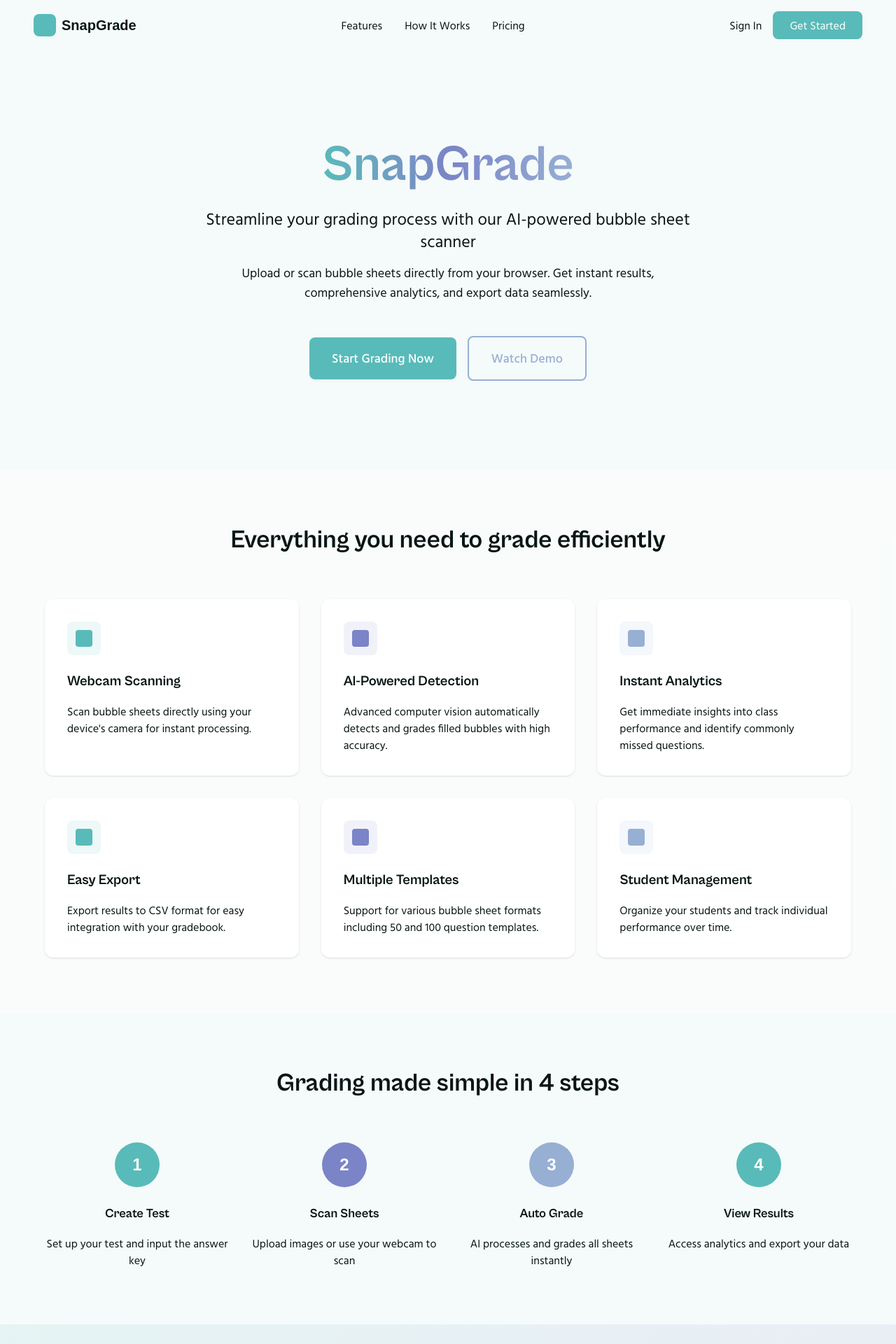
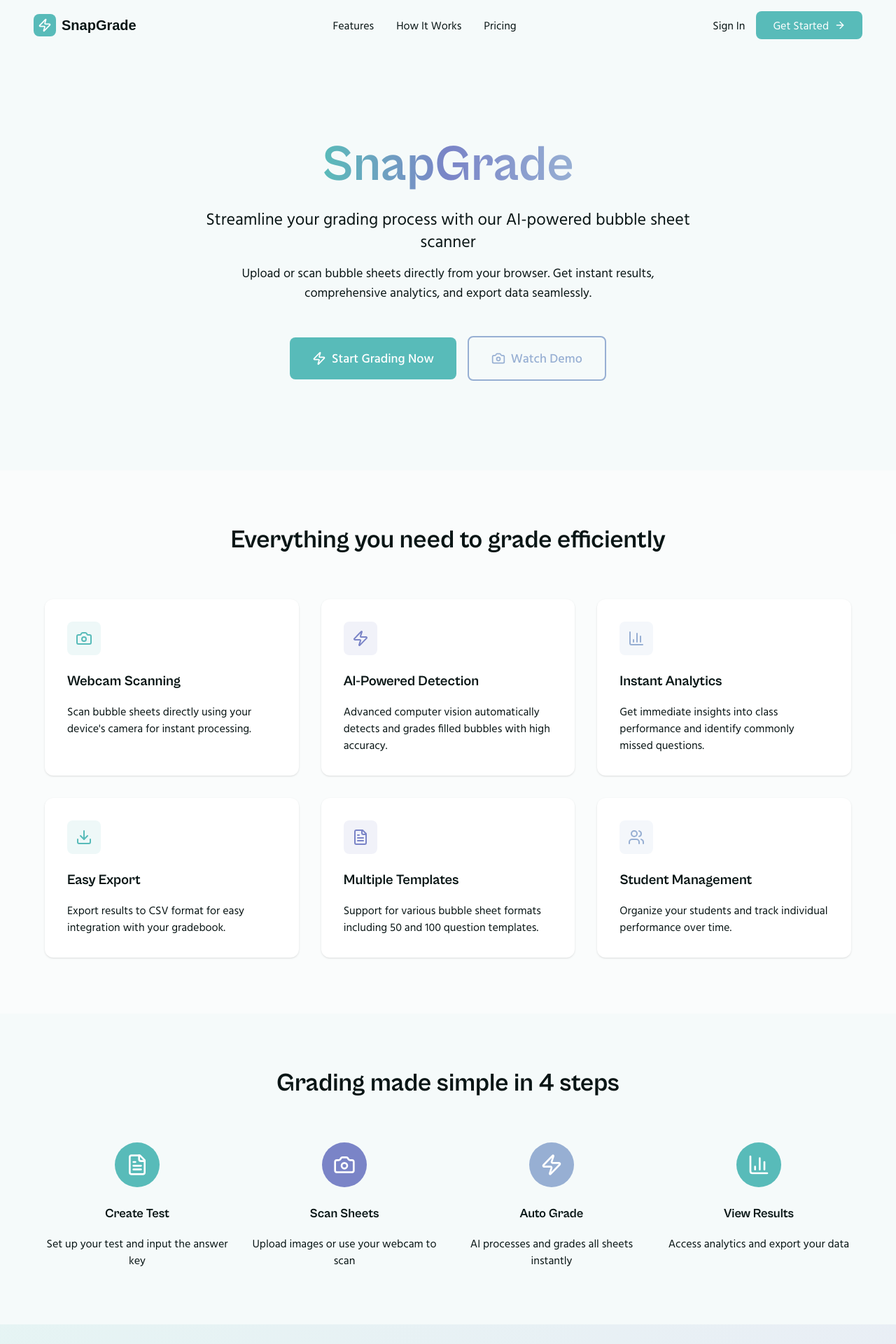
Before and after one commit to adiluexe/snapgrade, a Next.js app: page / in a window 1280 px wide. Shown: the top 1920 px of the page at 70% size. Built offline with nearby package versions, Linux system fonts and the light colour scheme; a web font is replaced by a local one.

Commit message:
feat: Integrate lucide-react icons across dashboard, home, and create test pages

```diff
--- a/app/dashboard/page.tsx
+++ b/app/dashboard/page.tsx
@@ -4,6 +4,18 @@
 import { useRouter } from "next/navigation";
 import Link from "next/link";
 import { getDemoMode, setDemoMode } from "@/lib/bubblesheet";
+import {
+  Zap,
+  PlusCircle,
+  Camera,
+  BarChart3,
+  LogOut,
+  Clock,
+  Users,
+  ChevronRight,
+  PlayCircle,
+  StopCircle,
+} from "lucide-react";
 
 interface User {
   id: string;
@@ -82,14 +94,23 @@
           <div className="flex justify-between h-16">
             <div className="flex items-center">
               <Link href="/" className="flex items-center space-x-2">
-                <div className="w-8 h-8 bg-primary rounded-lg"></div>
+                <div className="w-8 h-8 bg-primary rounded-lg flex items-center justify-center">
+                  <Zap className="w-5 h-5 text-white" />
+                </div>
                 <span className="text-xl font-bold text-text">SnapGrade</span>
               </Link>
             </div>
             <div className="flex items-center space-x-4">
               {/* Demo Mode Toggle */}
               <div className="flex items-center space-x-2">
-                <span className="text-sm text-text/70">Demo Mode</span>
+                <span className="text-sm text-text/70 flex items-center space-x-1">
+                  {demoMode ? (
+                    <PlayCircle className="w-4 h-4" />
+                  ) : (
+                    <StopCircle className="w-4 h-4" />
+                  )}
+                  <span>Demo Mode</span>
+                </span>
                 <button
                   onClick={() => handleDemoModeToggle(!demoMode)}
                   className={`relative inline-flex h-6 w-11 items-center rounded-full transition-colors focus:outline-none focus:ring-2 focus:ring-primary focus:ring-offset-2 ${
@@ -107,9 +128,10 @@
               <span className="text-text">Welcome, {user.firstName}!</span>
               <button
                 onClick={handleSignOut}
-                className="text-text hover:text-primary transition-colors"
+                className="text-text hover:text-primary transition-colors flex items-center space-x-1"
               >
-                Sign Out
+                <LogOut className="w-4 h-4" />
+                <span>Sign Out</span>
               </button>
             </div>
           </div>
@@ -167,7 +189,7 @@
           <Link href="/tests/create">
             <div className="bg-white p-6 rounded-xl shadow-sm hover:shadow-md transition-shadow cursor-pointer">
               <div className="w-12 h-12 bg-primary/10 rounded-lg flex items-center justify-center mb-4">
-                <div className="w-6 h-6 bg-primary rounded"></div>
+                <PlusCircle className="w-6 h-6 text-primary" />
               </div>
               <h3 className="text-lg font-bold text-text mb-2">
                 Create New Test
@@ -175,46 +197,52 @@
               <p className="text-text/70 mb-4">
                 Set up a new bubble sheet test with answer keys
               </p>
-              <button className="text-primary font-medium hover:text-primary/80">
-                Get Started →
+              <button className="text-primary font-medium hover:text-primary/80 flex items-center space-x-1">
+                <span>Get Started</span>
+                <ChevronRight className="w-4 h-4" />
               </button>
             </div>
           </Link>
 
           <div className="bg-white p-6 rounded-xl shadow-sm hover:shadow-md transition-shadow cursor-pointer">
             <div className="w-12 h-12 bg-accent/10 rounded-lg flex items-center justify-center mb-4">
-              <div className="w-6 h-6 bg-accent rounded"></div>
+              <Camera className="w-6 h-6 text-accent" />
             </div>
             <h3 className="text-lg font-bold text-text mb-2">Scan Sheets</h3>
             <p className="text-text/70 mb-4">
               Use your camera or upload images to scan bubble sheets
             </p>
-            <button className="text-primary font-medium hover:text-primary/80">
-              Start Scanning →
+            <button className="text-primary font-medium hover:text-primary/80 flex items-center space-x-1">
+              <span>Start Scanning</span>
+              <ChevronRight className="w-4 h-4" />
             </button>
           </div>
 
           <div className="bg-white p-6 rounded-xl shadow-sm hover:shadow-md transition-shadow cursor-pointer">
             <div className="w-12 h-12 bg-secondary/10 rounded-lg flex items-center justify-center mb-4">
-              <div className="w-6 h-6 bg-secondary rounded"></div>
+              <BarChart3 className="w-6 h-6 text-secondary" />
             </div>
             <h3 className="text-lg font-bold text-text mb-2">View Results</h3>
             <p className="text-text/70 mb-4">
               Access your graded tests and analytics
             </p>
-            <button className="text-primary font-medium hover:text-primary/80">
-              View Results →
+            <button className="text-primary font-medium hover:text-primary/80 flex items-center space-x-1">
+              <span>View Results</span>
+              <ChevronRight className="w-4 h-4" />
             </button>
           </div>
         </div>
 
         {/* Recent Tests */}
         <div className="bg-white rounded-xl shadow-sm p-6">
-          <h2 className="text-xl font-bold text-text mb-4">Recent Tests</h2>
+          <h2 className="text-xl font-bold text-text mb-4 flex items-center space-x-2">
+            <Clock className="w-5 h-5 text-primary" />
+            <span>Recent Tests</span>
+          </h2>
           {tests.length === 0 ? (
             <div className="text-center py-12 text-text/70">
               <div className="w-16 h-16 bg-gray-100 rounded-full flex items-center justify-center mx-auto mb-4">
-                <div className="w-8 h-8 bg-gray-300 rounded"></div>
+                <PlusCircle className="w-8 h-8 text-gray-400" />
               </div>
               <p className="text-lg mb-2">No tests yet</p>
               <p className="text-sm">
--- a/app/page.tsx
+++ b/app/page.tsx
@@ -4,6 +4,19 @@
 import Link from "next/link";
 import { useEffect } from "react";
 import { initializeDemoData } from "@/lib/auth";
+import {
+  Zap,
+  CheckCircle,
+  Camera,
+  BarChart3,
+  Download,
+  Clock,
+  Users,
+  FileText,
+  ArrowRight,
+  Star,
+  ChevronRight,
+} from "lucide-react";
 
 export default function Home() {
   useEffect(() => {
@@ -15,7 +28,9 @@
       {/* Navigation */}
       <nav className="flex items-center justify-between px-6 py-4 lg:px-12">
         <div className="flex items-center space-x-2">
-          <div className="w-8 h-8 bg-primary rounded-lg"></div>
+          <div className="w-8 h-8 bg-primary rounded-lg flex items-center justify-center">
+            <Zap className="w-5 h-5 text-white" />
+          </div>
           <span className="text-xl font-bold text-text">SnapGrade</span>
         </div>
         <div className="hidden md:flex items-center space-x-8">
@@ -40,13 +55,14 @@
         </div>
         <div className="flex items-center space-x-4">
           <Link href="/auth/signin">
-            <button className="text-text hover:text-primary transition-colors">
-              Sign In
+            <button className="text-text hover:text-primary transition-colors flex items-center space-x-2">
+              <span>Sign In</span>
             </button>
           </Link>
           <Link href="/auth/signup">
-            <button className="bg-primary text-white px-6 py-2 rounded-lg hover:bg-opacity-90 transition-all">
-              Get Started
+            <button className="bg-primary text-white px-6 py-2 rounded-lg hover:bg-opacity-90 transition-all flex items-center space-x-2">
+              <span>Get Started</span>
+              <ArrowRight className="w-4 h-4" />
             </button>
           </Link>
         </div>
@@ -70,12 +86,14 @@
           </p>
           <div className="flex flex-col sm:flex-row gap-4 justify-center items-center">
             <Link href="/auth/signup">
-              <button className="bg-primary text-white px-8 py-4 rounded-lg text-lg font-medium hover:bg-opacity-90 transition-all w-full sm:w-auto">
-                Start Grading Now
+              <button className="bg-primary text-white px-8 py-4 rounded-lg text-lg font-medium hover:bg-opacity-90 transition-all w-full sm:w-auto flex items-center justify-center space-x-2">
+                <Zap className="w-5 h-5" />
+                <span>Start Grading Now</span>
               </button>
             </Link>
-            <button className="border-2 border-secondary text-secondary px-8 py-4 rounded-lg text-lg font-medium hover:bg-secondary hover:text-white transition-all w-full sm:w-auto">
-              Watch Demo
+            <button className="border-2 border-secondary text-secondary px-8 py-4 rounded-lg text-lg font-medium hover:bg-secondary hover:text-white transition-all w-full sm:w-auto flex items-center justify-center space-x-2">
+              <Camera className="w-5 h-5" />
+              <span>Watch Demo</span>
             </button>
           </div>
         </div>
@@ -90,7 +108,7 @@
           <div className="grid md:grid-cols-2 lg:grid-cols-3 gap-8">
             <div className="bg-white p-8 rounded-xl shadow-sm hover:shadow-md transition-shadow">
               <div className="w-12 h-12 bg-primary/10 rounded-lg flex items-center justify-center mb-6">
-                <div className="w-6 h-6 bg-primary rounded"></div>
+                <Camera className="w-6 h-6 text-primary" />
               </div>
               <h3 className="text-xl font-bold text-text mb-4">
                 Webcam Scanning
@@ -103,7 +121,7 @@
 
             <div className="bg-white p-8 rounded-xl shadow-sm hover:shadow-md transition-shadow">
               <div className="w-12 h-12 bg-accent/10 rounded-lg flex items-center justify-center mb-6">
-                <div className="w-6 h-6 bg-accent rounded"></div>
+                <Zap className="w-6 h-6 text-accent" />
               </div>
               <h3 className="text-xl font-bold text-text mb-4">
                 AI-Powered Detection
@@ -116,7 +134,7 @@
 
             <div className="bg-white p-8 rounded-xl shadow-sm hover:shadow-md transition-shadow">
               <div className="w-12 h-12 bg-secondary/10 rounded-lg flex items-center justify-center mb-6">
-                <div className="w-6 h-6 bg-secondary rounded"></div>
+                <BarChart3 className="w-6 h-6 text-secondary" />
               </div>
               <h3 className="text-xl font-bold text-text mb-4">
                 Instant Analytics
@@ -129,7 +147,7 @@
 
             <div className="bg-white p-8 rounded-xl shadow-sm hover:shadow-md transition-shadow">
               <div className="w-12 h-12 bg-primary/10 rounded-lg flex items-center justify-center mb-6">
-                <div className="w-6 h-6 bg-primary rounded"></div>
+                <Download className="w-6 h-6 text-primary" />
               </div>
               <h3 className="text-xl font-bold text-text mb-4">Easy Export</h3>
               <p className="text-text/70">
@@ -140,7 +158,7 @@
 
             <div className="bg-white p-8 rounded-xl shadow-sm hover:shadow-md transition-shadow">
               <div className="w-12 h-12 bg-accent/10 rounded-lg flex items-center justify-center mb-6">
-                <div className="w-6 h-6 bg-accent rounded"></div>
+                <FileText className="w-6 h-6 text-accent" />
               </div>
               <h3 className="text-xl font-bold text-text mb-4">
                 Multiple Templates
@@ -153,7 +171,7 @@
 
             <div className="bg-white p-8 rounded-xl shadow-sm hover:shadow-md transition-shadow">
               <div className="w-12 h-12 bg-secondary/10 rounded-lg flex items-center justify-center mb-6">
-                <div className="w-6 h-6 bg-secondary rounded"></div>
+                <Users className="w-6 h-6 text-secondary" />
               </div>
               <h3 className="text-xl font-bold text-text mb-4">
                 Student Management
@@ -175,8 +193,8 @@
           </h2>
           <div className="grid md:grid-cols-2 lg:grid-cols-4 gap-8">
             <div className="text-center">
-              <div className="w-16 h-16 bg-primary rounded-full flex items-center justify-center text-white text-2xl font-bold mb-6 mx-auto">
-                1
+              <div className="w-16 h-16 bg-primary rounded-full flex items-center justify-center mb-6 mx-auto">
+                <FileText className="w-8 h-8 text-white" />
               </div>
               <h3 className="text-lg font-bold text-text mb-4">Create Test</h3>
               <p className="text-text/70">
@@ -185,8 +203,8 @@
             </div>
 
             <div className="text-center">
-              <div className="w-16 h-16 bg-accent rounded-full flex items-center justify-center text-white text-2xl font-bold mb-6 mx-auto">
-                2
+              <div className="w-16 h-16 bg-accent rounded-full flex items-center justify-center mb-6 mx-auto">
+                <Camera className="w-8 h-8 text-white" />
               </div>
               <h3 className="text-lg font-bold text-text mb-4">Scan Sheets</h3>
               <p className="text-text/70">
@@ -195,8 +213,8 @@
             </div>
 
             <div className="text-center">
-              <div className="w-16 h-16 bg-secondary rounded-full flex items-center justify-center text-white text-2xl font-bold mb-6 mx-auto">
-                3
+              <div className="w-16 h-16 bg-secondary rounded-full flex items-center justify-center mb-6 mx-auto">
+                <Zap className="w-8 h-8 text-white" />
               </div>
               <h3 className="text-lg font-bold text-text mb-4">Auto Grade</h3>
               <p className="text-text/70">
@@ -205,8 +223,8 @@
             </div>
 
             <div className="text-center">
-              <div className="w-16 h-16 bg-primary rounded-full flex items-center justify-center text-white text-2xl font-bold mb-6 mx-auto">
-                4
+              <div className="w-16 h-16 bg-primary rounded-full flex items-center justify-center mb-6 mx-auto">
+                <BarChart3 className="w-8 h-8 text-white" />
               </div>
               <h3 className="text-lg font-bold text-text mb-4">View Results</h3>
               <p className="text-text/70">
@@ -228,8 +246,10 @@
             grading process with SnapGrade.
           </p>
           <Link href="/auth/signup">
-            <button className="bg-primary text-white px-8 py-4 rounded-lg text-lg font-medium hover:bg-opacity-90 transition-all">
-              Get Started for Free
+            <button className="bg-primary text-white px-8 py-4 rounded-lg text-lg font-medium hover:bg-opacity-90 transition-all flex items-center justify-center space-x-2 mx-auto">
+              <Star className="w-5 h-5" />
+              <span>Get Started for Free</span>
+              <ArrowRight className="w-5 h-5" />
             </button>
           </Link>
         </div>
--- a/package.json
+++ b/package.json
@@ -10,6 +10,7 @@
   },
   "dependencies": {
     "jspdf": "^3.0.1",
+    "lucide-react": "^0.525.0",
     "next": "15.3.5",
     "react": "^19.0.0",
     "react-dom": "^19.0.0"
```
Also changed, not shown: app/tests/[id]/scan/page.tsx (+13 -0 lines), app/tests/create/page.tsx (+30 -6 lines), 1 other file (tests, documents, lock files or other folders).
